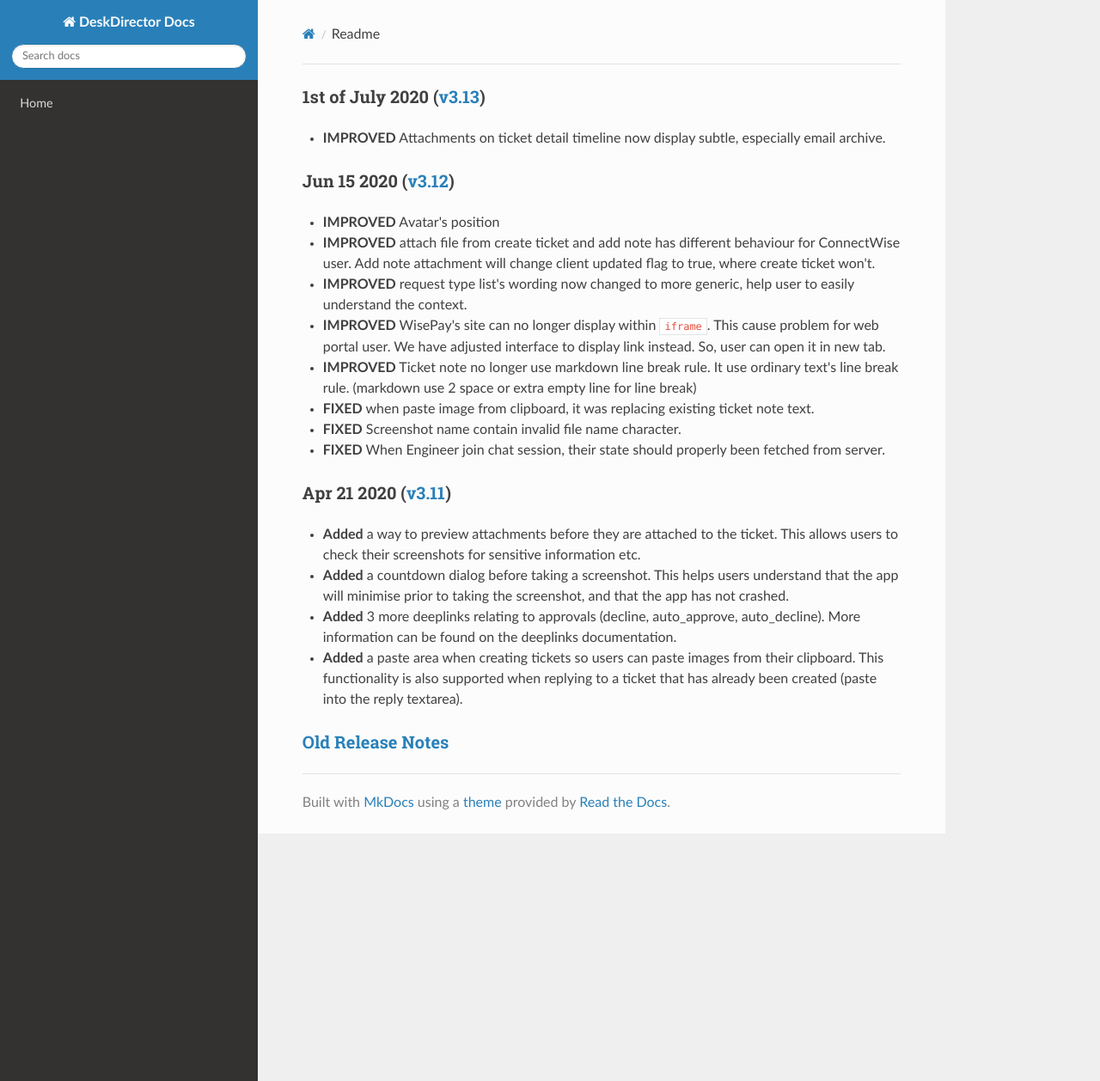
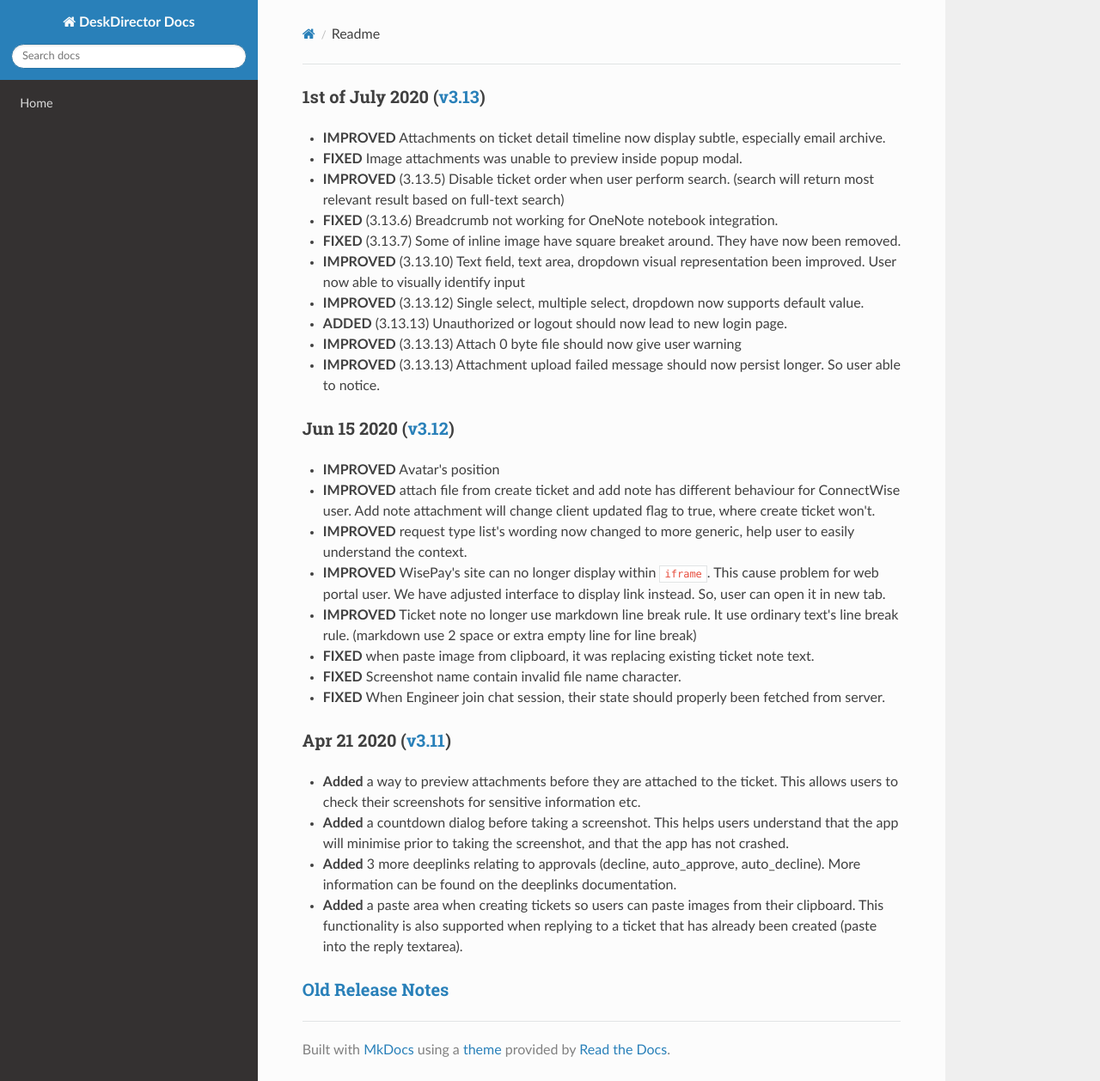
Before and after one commit to DeskDirector/docs, an MkDocs documentation site: the page built from docs/_release/portal/readme.md, in a window 1280 px wide and 1258 px high. Shown: the whole window at 86% size. Built offline with MkDocs 1.6.1, drawn with Linux system fonts in a browser that asks for light colours; nearby versions of some CDN libraries; old or Windows-style settings are respelled for this version of MkDocs.

Commit message:
Update readme.md

```diff
--- a/docs/_release/portal/readme.md
+++ b/docs/_release/portal/readme.md
@@ -1,5 +1,14 @@
 ### 1st of July 2020 ([v3.13](v3.13))
 - **IMPROVED** Attachments on ticket detail timeline now display subtle, especially email archive.
+- **FIXED** Image attachments was unable to preview inside popup modal.
+- **IMPROVED** (3.13.5) Disable ticket order when user perform search. (search will return most relevant result based on full-text search)
+- **FIXED** (3.13.6) Breadcrumb not working for OneNote notebook integration.
+- **FIXED** (3.13.7) Some of inline image have square breaket around. They have now been removed.
+- **IMPROVED** (3.13.10) Text field, text area, dropdown visual representation been improved. User now able to visually identify input
+- **IMPROVED** (3.13.12) Single select, multiple select, dropdown now supports default value.
+- **ADDED** (3.13.13) Unauthorized or logout should now lead to new login page.
+- **IMPROVED** (3.13.13) Attach 0 byte file should now give user warning
+- **IMPROVED** (3.13.13) Attachment upload failed message should now persist longer. So user able to notice.
 
 ### Jun 15 2020 ([v3.12](v3.12))
 - **IMPROVED** Avatar's position
```
